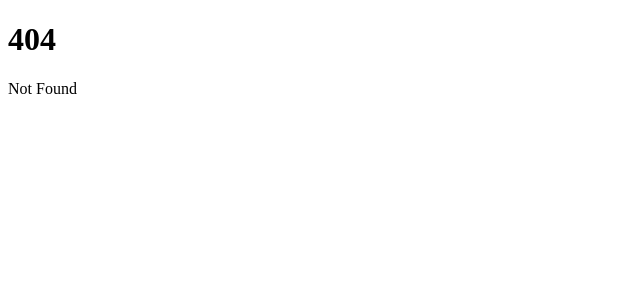
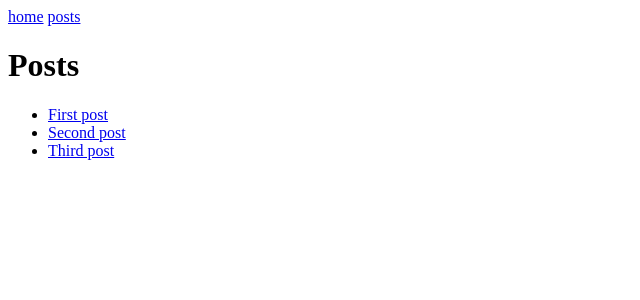
Before and after one commit to sfmunoz/sveltekit-playground, a SvelteKit app: page /posts in a window 1280 px wide. Before the commit this address had no page. Shown: the top 300 px of the page, without its empty margins (0-640 px from the left). Built offline with nearby package versions, Linux system fonts and the light colour scheme.

Commit message:
simple static blog example created

```diff
--- /dev/null
+++ b/src/lib/data/posts.ts
@@ -0,0 +1,17 @@
+export const posts = [
+  {
+    slug: "post-1",
+    title: "First post",
+    content: "This is the 1st post",
+  },
+  {
+    slug: "post-2",
+    title: "Second post",
+    content: "This is the 2nd post",
+  },
+  {
+    slug: "post-3",
+    title: "Third post",
+    content: "This is the 3rd post",
+  },
+];
--- a/src/routes/+layout.svelte
+++ b/src/routes/+layout.svelte
@@ -1,11 +1,16 @@
 <script lang="ts">
-	import favicon from '$lib/assets/favicon.svg';
+  import favicon from "$lib/assets/favicon.svg";
 
-	let { children } = $props();
+  let { children } = $props();
 </script>
 
 <svelte:head>
-	<link rel="icon" href={favicon} />
+  <link rel="icon" href={favicon} />
 </svelte:head>
 
+<nav>
+  <a href="/">home</a>
+  <a href="/posts">posts</a>
+</nav>
+
 {@render children?.()}
--- a/src/routes/+page.svelte
+++ b/src/routes/+page.svelte
@@ -1,2 +1,3 @@
-<h1>Welcome to SvelteKit</h1>
-<p>Visit <a href="https://svelte.dev/docs/kit">svelte.dev/docs/kit</a> to read the documentation</p>
+<h1>SvelteKit playground</h1>
+
+<p>SvelteKit playground</p>
--- /dev/null
+++ b/src/routes/posts/+page.server.ts
@@ -0,0 +1,6 @@
+import type { PageServerLoad } from "./$types";
+import { posts } from "$lib/data/posts";
+
+export const load = (async () => {
+  return { posts };
+}) satisfies PageServerLoad;
--- /dev/null
+++ b/src/routes/posts/+page.svelte
@@ -0,0 +1,12 @@
+<script lang="ts">
+  import type { PageProps } from "./$types";
+  let { data }: PageProps = $props();
+</script>
+
+<h1>Posts</h1>
+
+<ul>
+  {#each data.posts as post (post.slug)}
+    <li><a href={`/posts/${post.slug}`}>{post.title}</a></li>
+  {/each}
+</ul>
```
Also changed, not shown: src/routes/posts/[slug]/+page.server.ts (added, +9 -0 lines), src/routes/posts/[slug]/+page.svelte (added, +7 -0 lines).
